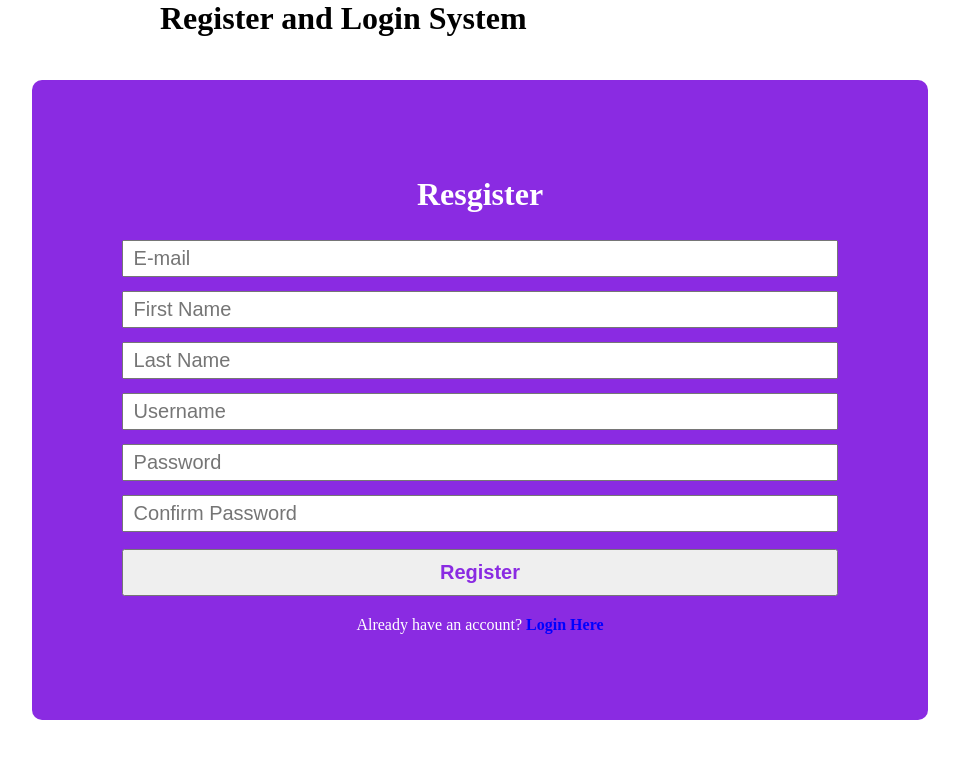
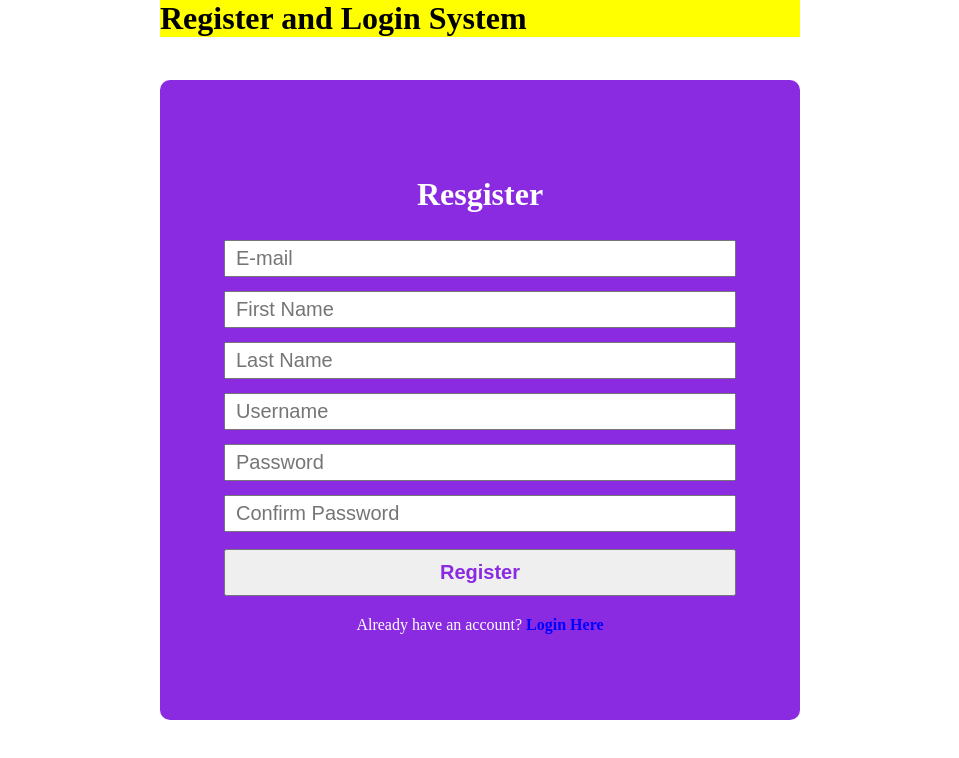
Before and after one commit to OlaOluwalekan/js-class, a plain HTML site: page index.html in a window 1280 px wide. Shown: the whole page, without its empty margins (160-1119 px from the left). Drawn offline with Linux system fonts and the light colour scheme.

Commit message:
desktop screen style added

```diff
--- a/css/style.css
+++ b/css/style.css
@@ -12,8 +12,18 @@
     display: flex;
     justify-content: center;
   }
+
   .container {
     width: 50vw;
+    background-color: yellow;
+  }
+
+  .register-div {
+    width: 50% !important;
+  }
+
+  .login-div {
+    width: 50% !important;
   }
 }
 
```
